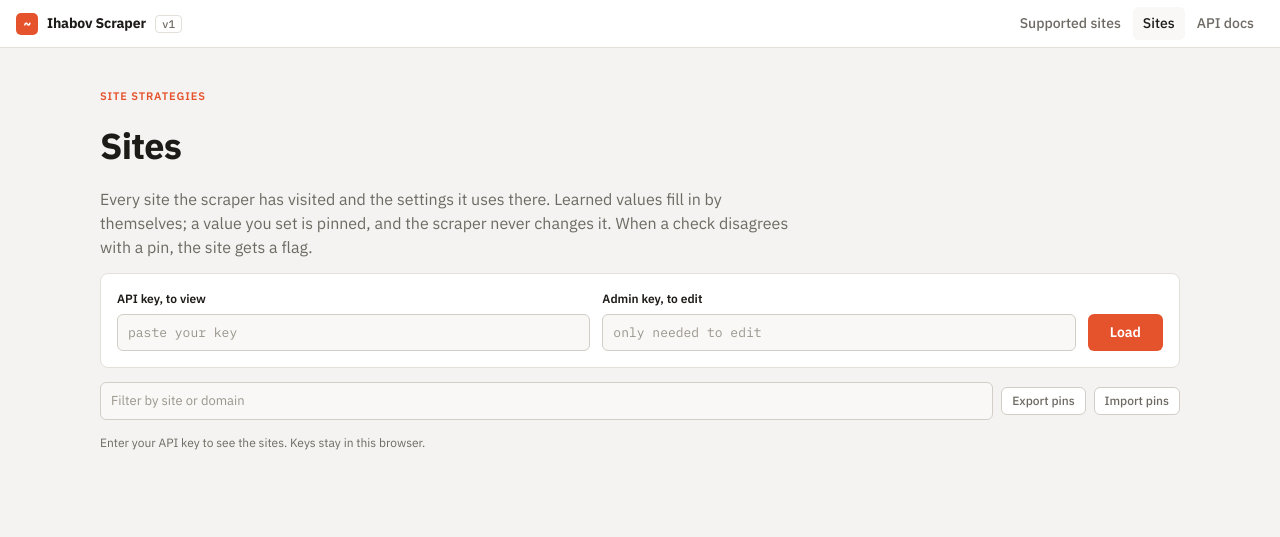
After one commit to ihabND/ihabov_universal_scraper, a FastAPI app: template scraper/web/templates/sites.html in a window 1280 px wide. The commit adds this page. Shown: the top 537 px of the page. Run offline with FastAPI, Linux system fonts and the light colour scheme; the template is opened without the code that fills it, so the values that code supplies are empty.

Commit message:
Sites page: read and edit every site's strategy
/sites lists every scraped site grouped by domain, with each setting's
value and where it came from (pinned, learned with date and evidence,
parser default, default), flags and last use. Viewing takes an API key;
pinning, unpinning, clearing flags and importing or exporting pins take
a key from the new ADMIN_KEYS setting. Pin dates are kept, and a flag
goes away when the pin it was about changes.

On Fly the strategies live on a volume mounted at /data.

Co-Authored-By: Claude Opus 5.5 <noreply@anthropic.com>

```diff
--- a/pyproject.toml
+++ b/pyproject.toml
@@ -52,4 +52,4 @@ known-first-party = ["scraper"]
 
 [tool.ruff.lint.flake8-bugbear]
 # FastAPI declares parameters with calls in default arguments; that is its intended use.
-extend-immutable-calls = ["fastapi.Form", "fastapi.Security", "fastapi.Depends"]
+extend-immutable-calls = ["fastapi.Body", "fastapi.Form", "fastapi.Security", "fastapi.Depends"]
--- a/scraper/app.py
+++ b/scraper/app.py
@@ -8,11 +8,12 @@ from fastapi.responses import JSONResponse
 from fastapi.staticfiles import StaticFiles
 
 from .api.routes import router as api_router
+from .api.sites import router as sites_router
 from .core.errors import ScrapeError
 from .core.service import Scraper
 from .fetchers import build_tiers
 from .net.guard import EgressGuard
-from .store import cache
+from .store import cache, strategies
 from .web.views import STATIC_DIR
 from .web.views import router as web_router
 
@@ -36,11 +37,13 @@ async def lifespan(app: FastAPI):
     finally:
         await app.state.scraper.stop()
         await cache.close()
+        strategies.close()
 
 
 app = FastAPI(title="Ihabov Universal Scraper", lifespan=lifespan, docs_url=None, redoc_url=None, openapi_url=None)
 app.mount("/static", StaticFiles(directory=STATIC_DIR), name="static")
 app.include_router(api_router)
+app.include_router(sites_router)
 app.include_router(web_router)
 
 
--- a/scraper/web/static/app.css
+++ b/scraper/web/static/app.css
@@ -183,6 +183,38 @@ pre.text { margin: 0; padding: 16px 18px; font: 13px/1.7 var(--sans); white-spac
 .codeblock .copy { position: absolute; top: 8px; right: 8px; }
 pre.code { margin: 0; padding: 14px 16px; padding-right: 70px; background: var(--panel); border: 1px solid var(--line); border-radius: 6px; font: 12.5px/1.6 var(--mono); overflow-x: auto; }
 
+/* ---- Sites page ----------------------------------------------------------------------------- */
+.strategies { padding-top: 40px; display: grid; gap: 14px; }
+.strategies h1 { font-size: clamp(28px, 4vw, 36px); font-weight: 700; letter-spacing: -0.02em; }
+.strategies h1 .count, .domain h2 .count { color: var(--muted); font-weight: 500; }
+.strategies .lede { font-size: 16px; color: var(--muted); margin: 0; max-width: 72ch; }
+.keys { display: grid; grid-template-columns: minmax(0, 1fr) minmax(0, 1fr) auto; gap: 12px; align-items: end; background: var(--panel); border: 1px solid var(--line); border-radius: 8px; padding: 16px; }
+.toolbar { display: flex; gap: 8px; align-items: center; }
+.toolbar .input { flex: 1; font-family: var(--sans); }
+.toolbar label.tool { cursor: pointer; }
+.hint.bad { color: var(--bad); }
+.domain { display: grid; gap: 6px; margin-top: 14px; }
+.domain h2 { font: 600 13px var(--mono); }
+.strategy { background: var(--panel); border: 1px solid var(--line); border-radius: 8px; }
+.strategy summary { display: flex; flex-wrap: wrap; align-items: center; gap: 6px 10px; padding: 10px 14px; cursor: pointer; list-style: none; }
+.strategy summary::-webkit-details-marker { display: none; }
+.strategy summary b { font: 500 13px var(--mono); }
+.strategy summary .meta { margin-left: auto; white-space: normal; }
+.tag.changed { color: var(--accent); border-color: var(--accent); }
+.tag.flag { color: #fff; background: var(--warn); border-color: var(--warn); }
+.strategy-body { padding: 0 14px 14px; display: grid; gap: 12px; }
+.strategy table { border-collapse: collapse; width: 100%; font-size: 13px; }
+.strategy th, .strategy td { text-align: left; padding: 6px 10px; border-bottom: 1px solid var(--line); vertical-align: top; }
+.strategy th { font-size: 11px; font-weight: 600; letter-spacing: .06em; text-transform: uppercase; color: var(--muted); background: var(--panel-2); }
+.strategy td:nth-child(2) { font: 12.5px var(--mono); overflow-wrap: anywhere; }
+.strategy tr.changed td:nth-child(2) { color: var(--accent); font-weight: 600; }
+.src { font-size: 12px; color: var(--muted); }
+.src.pinned { color: var(--fg); font-weight: 600; }
+.why { display: block; font-size: 12px; color: var(--muted); }
+.flags { margin: 0; padding: 10px 12px; list-style: none; background: #fdf4e3; border: 1px solid #f0d9a8; border-radius: 6px; display: grid; gap: 4px; font-size: 13px; }
+.strategy textarea.pins { resize: vertical; font-size: 12.5px; }
+.strategy-actions { display: flex; gap: 8px; }
+
 /* ---- Small screens: one column, the result right under the request -------------------------- */
 @media (max-width: 1100px) {
   .sites { grid-template-columns: 1fr; }
@@ -195,7 +227,7 @@ pre.code { margin: 0; padding: 14px 16px; padding-right: 70px; background: var(-
   .group:first-child { order: 1; }
   .right { order: 2; border-bottom: 1px solid var(--line); }
   .view { max-height: 70vh; }
-  .pair, .keypair { grid-template-columns: 1fr; }
+  .pair, .keypair, .keys { grid-template-columns: 1fr; }
   .topbar .hide-sm { display: none; }
   .docs { grid-template-columns: 1fr; gap: 20px; padding-top: 24px; }
   .docs .side { position: static; display: flex; flex-wrap: wrap; }
--- a/scraper/web/static/app.js
+++ b/scraper/web/static/app.js
@@ -1,5 +1,5 @@
-/* Front end for both pages: copy buttons on the docs page, and the workbench on the
-   home page, which calls GET /scrape directly and renders the result. */
+/* Front end for every page: copy buttons on the docs page, the Sites page, and the workbench on
+   the home page, which calls GET /scrape directly and renders the result. */
 (function () {
   "use strict";
 
@@ -48,6 +48,188 @@
       if (target) copyText(target.textContent, button);
     })
   );
+
+  // ---- Sites page: every site's strategy, read with the API key and edited with the admin key ----
+  if ($("#strategies")) return sitesPage();
+
+  function sitesPage() {
+    const keyInput = $("#key");
+    const adminInput = $("#admin-key");
+    const list = $("#sites");
+    const status = $("#sites-status");
+    const filter = $("#filter");
+    let groups = [];
+    keyInput.value = store.get("scraper-key") || "";
+    adminInput.value = store.get("scraper-admin-key") || "";
+
+    const say = (text, bad = false) => {
+      status.textContent = text;
+      status.classList.toggle("bad", bad);
+    };
+    const same = (a, b) => JSON.stringify(a) === JSON.stringify(b);
+    const show = (value) => {
+      if (Array.isArray(value)) return value.length ? value.join(", ") : "none";
+      if (value && typeof value === "object") {
+        const pairs = Object.entries(value);
+        return pairs.length ? pairs.map(([k, v]) => `${k}: ${v}`).join(", ") : "none";
+      }
+      return String(value);
+    };
+    const source = (row) =>
+      ({ pinned: `pinned ${row.at || ""}`, learned: `learned ${row.at}`, parser: "parser default" })[row.source] ||
+      "default";
+
+    async function call(method, path, body, admin = false) {
+      const headers = admin ? { "X-Admin-Key": adminInput.value.trim() } : { "X-API-Key": keyInput.value.trim() };
+      if (body !== undefined) headers["Content-Type"] = "application/json";
+      const response = await fetch(path, { method, headers, body: body === undefined ? undefined : JSON.stringify(body) });
+      const data = await response.json().catch(() => ({}));
+      if (!response.ok) throw new Error(typeof data.detail === "string" ? data.detail : `Error ${response.status}`);
+      return data;
+    }
+
+    function settingRow(row) {
+      const learned = row.learned;
+      let why = "";
+      if (learned && row.source === "learned") why = learned.evidence;
+      else if (learned && row.source === "pinned" && !same(learned.value, row.value))
+        why = `the scraper found ${show(learned.value)} (${learned.at}): ${learned.evidence}`;
+      const action =
+        row.source === "pinned" ? `<button class="linkbtn" type="button" data-unpin="${esc(row.name)}">unpin</button>`
+        : row.source === "learned" ? `<button class="linkbtn" type="button" data-pin="${esc(row.name)}">pin</button>`
+        : "";
+      return `<tr class="${same(row.value, row.default) ? "" : "changed"}">
+        <td><code>${esc(row.name)}</code></td>
+        <td>${esc(show(row.value))}</td>
+        <td><span class="src ${esc(row.source)}">${esc(source(row))}</span>${why ? `<span class="why">${esc(why)}</span>` : ""}</td>
+        <td>${action}</td></tr>`;
+    }
+
+    function siteCard(site) {
+      const start = site.settings.find((row) => row.name === "start");
+      const changed = site.settings.filter((row) => row.name !== "start" && !same(row.value, row.default)).length;
+      const flags = Object.entries(site.flags);
+      const last = site.last.at
+        ? `${site.last.status} ${site.last.route === "-" ? "failed" : "via " + site.last.route}, ${site.last.seconds} s, ${site.last.at}`
+        : "not scraped yet";
+      return `<details class="strategy" data-site="${esc(site.site)}">
+        <summary>
+          <b>${esc(site.site)}</b>
+          <span class="tag">start: ${esc(start.value)} · ${esc(source(start))}</span>
+          ${changed ? `<span class="tag changed">${changed} changed</span>` : ""}
+          ${flags.length ? `<span class="tag flag">⚑ ${flags.length}</span>` : ""}
+          <span class="meta">last: ${esc(last)} · ${site.requests} requests, ${site.ok} ok</span>
+        </summary>
+        <div class="strategy-body">
+          ${flags.length ? `<ul class="flags">${flags
+            .map(([name, flag]) => `<li>⚑ ${esc(flag.at)}: <b>${esc(name)}</b>: ${esc(flag.seen)}. You pinned ${esc(show(site.pins[name]))}.</li>`)
+            .join("")}</ul>` : ""}
+          <div class="tablewrap"><table>
+            <tr><th>Setting</th><th>Value</th><th>Source</th><th></th></tr>
+            ${site.settings.map(settingRow).join("")}
+          </table></div>
+          <label class="field"><span>Pins as JSON: add a setting to pin it, remove it to unpin</span>
+            <textarea class="input pins" rows="4" spellcheck="false">${esc(JSON.stringify(site.pins, null, 2))}</textarea>
+          </label>
+          <div class="strategy-actions">
+            <button class="tool" type="button" data-save>Save pins</button>
+            ${flags.length ? `<button class="tool" type="button" data-clear>Clear flags</button>` : ""}
+          </div>
+        </div>
+      </details>`;
+    }
+
+    function render() {
+      const needle = filter.value.trim().toLowerCase();
+      const open = new Set($$("details.strategy[open]", list).map((card) => card.dataset.site));
+      const shown = groups
+        .map((group) => ({
+          ...group,
+          sites: group.sites.filter((site) => !needle || site.site.includes(needle) || group.domain.includes(needle)),
+        }))
+        .filter((group) => group.sites.length);
+      list.innerHTML = shown.length
+        ? shown.map((group) => `<section class="domain"><h2>${esc(group.domain)} <span class="count">${group.sites.length}</span></h2>${group.sites.map(siteCard).join("")}</section>`).join("")
+        : groups.length ? `<p class="hint">No site matches the filter.</p>` : "";
+      $$("details.strategy", list).forEach((card) => (card.open = open.has(card.dataset.site)));
+      const total = groups.reduce((n, group) => n + group.sites.length, 0);
+      $("#site-count").textContent = total ? `· ${total}` : "";
+    }
+
+    async function load() {
+      for (const [input, name] of [[keyInput, "scraper-key"], [adminInput, "scraper-admin-key"]]) {
+        const value = input.value.trim();
+        value ? store.set(name, value) : store.remove(name);
+      }
+      say("Loading…");
+      try {
+        groups = await call("GET", "/api/sites");
+        render();
+        say(groups.length ? "Click a site for every setting. Pinned values win over learned ones, which win over the defaults." : "No sites yet: scrape something on the workbench first.");
+      } catch (e) {
+        say(e.message, true);
+      }
+    }
+
+    async function change(method, path, body, done) {
+      try {
+        await call(method, path, body, true);
+        await load();
+        say(done);
+      } catch (e) {
+        say(e.message, true);
+      }
+    }
+
+    list.addEventListener("click", (event) => {
+      const button = event.target.closest("button");
+      const card = button && button.closest("details.strategy");
+      if (!card) return;
+      const name = card.dataset.site;
+      const site = groups.flatMap((group) => group.sites).find((s) => s.site === name);
+      const path = `/api/sites/${encodeURIComponent(name)}`;
+      if (button.dataset.clear !== undefined) return change("DELETE", `${path}/flags`, undefined, `Cleared the flags of ${name}.`);
+      let pins = { ...site.pins };
+      if (button.dataset.unpin) delete pins[button.dataset.unpin];
+      else if (button.dataset.pin) pins[button.dataset.pin] = site.settings.find((row) => row.name === button.dataset.pin).value;
+      else if (button.dataset.save !== undefined) {
+        try {
+          pins = JSON.parse($("textarea", card).value.trim() || "{}");
+        } catch (e) {
+          return say("The pins are not valid JSON.", true);
+        }
+      } else return;
+      change("PUT", `${path}/pins`, { pins }, `Saved the pins of ${name}.`);
+    });
+
+    $("#keys").addEventListener("submit", (event) => {
+      event.preventDefault();
+      load();
+    });
+    filter.addEventListener("input", render);
+    $("#export").addEventListener("click", async () => {
+      try {
+        const pins = await call("GET", "/api/sites/export", undefined, true);
+        download(JSON.stringify(pins, null, 2), "site-pins.json", "application/json");
+        say(`Exported the pins of ${Object.keys(pins).length} sites.`);
+      } catch (e) {
+        say(e.message, true);
+      }
+    });
+    $("#import").addEventListener("change", async (event) => {
+      const file = event.target.files[0];
+      event.target.value = "";
+      if (!file) return;
+      let data;
+      try {
+        data = JSON.parse(await file.text());
+      } catch (e) {
+        return say("That file is not valid JSON.", true);
+      }
+      change("POST", "/api/sites/import", data, `Imported the pins of ${Object.keys(data).length} sites.`);
+    });
+    if (keyInput.value) load();
+  }
 
   const form = $("#scrape-form");
   if (!form) return; // everything below is the workbench on the home page
--- a/scraper/web/templates/base.html
+++ b/scraper/web/templates/base.html
@@ -16,6 +16,7 @@
     <a class="mark" href="/"><i aria-hidden="true">~</i>Ihabov Scraper<small>v1</small></a>
     <nav>
       <a class="hide-sm" href="/docs#json">Supported sites</a>
+      <a href="/sites" {% if page == "sites" %}aria-current="page"{% endif %}>Sites</a>
       <a href="/docs" {% if page == "docs" %}aria-current="page"{% endif %}>API docs</a>
     </nav>
   </header>
--- a/scraper/web/templates/docs.html
+++ b/scraper/web/templates/docs.html
@@ -46,7 +46,7 @@
           </tr>
           <tr>
             <td><code>browser</code></td><td>string</td><td>No</td>
-            <td><code>auto</code> (default): fetch the page normally; if the site blocks it (a bot check, or status <code>202</code>, <code>403</code>, <code>406</code>, <code>429</code> or <code>503</code>), try again with a Safari fingerprint, then with a real headless browser. The browser is also used when a page comes back nearly empty because JavaScript builds it, and with <code>mode=json</code> when a page that loaded fine doesn't contain the expected data (an error page like a <code>404</code> is not retried). What worked is remembered per site for a day, so the next request starts there.<br><code>never</code>: don't use the browser.<br><code>always</code>: go straight to the browser, for sites you know need it. Slower: a few seconds per page.</td>
+            <td><code>auto</code> (default): fetch the page normally; if the site blocks it (a bot check, or status <code>202</code>, <code>403</code>, <code>406</code>, <code>429</code> or <code>503</code>), try again with a Safari fingerprint, then with a real headless browser. The browser is also used when a page comes back nearly empty because JavaScript builds it, and with <code>mode=json</code> when a page that loaded fine doesn't contain the expected data (an error page like a <code>404</code> is not retried). What worked is kept per site, so the next request starts there (see <a href="/sites">Sites</a>).<br><code>never</code>: don't use the browser.<br><code>always</code>: go straight to the browser, for sites you know need it. Slower: a few seconds per page.</td>
           </tr>
         </table>
       </div>
--- /dev/null
+++ b/scraper/web/templates/sites.html
@@ -0,0 +1,30 @@
+{% extends "base.html" %}
+{% set page = "sites" %}
+{% block title %}Sites · Ihabov Scraper{% endblock %}
+{% block content %}
+<div class="page">
+  <div class="strategies" id="strategies">
+    <span class="eyebrow">Site strategies</span>
+    <h1>Sites <span class="count" id="site-count"></span></h1>
+    <p class="lede">Every site the scraper has visited and the settings it uses there. Learned values fill in by themselves; a value you set is pinned, and the scraper never changes it. When a check disagrees with a pin, the site gets a flag.</p>
+
+    <form class="keys" id="keys">
+      <label class="field"><span>API key, to view</span>
+        <input class="input" id="key" type="password" autocomplete="off" placeholder="paste your key">
+      </label>
+      <label class="field"><span>Admin key, to edit</span>
+        <input class="input" id="admin-key" type="password" autocomplete="off" placeholder="only needed to edit">
+      </label>
+      <button class="run" type="submit">Load</button>
+    </form>
+
+    <div class="toolbar">
+      <input class="input" id="filter" type="search" placeholder="Filter by site or domain" aria-label="Filter">
+      <button class="tool" type="button" id="export">Export pins</button>
+      <label class="tool">Import pins<input type="file" id="import" accept="application/json,.json" hidden></label>
+    </div>
+    <p class="hint" id="sites-status" role="status">Enter your API key to see the sites. Keys stay in this browser.</p>
+    <div id="sites"></div>
+  </div>
+</div>
+{% endblock %}
--- a/scraper/web/views.py
+++ b/scraper/web/views.py
@@ -51,6 +51,12 @@ async def index(request: Request, url: str = "", mode: str = "html", browser: st
     return templates.TemplateResponse(request, "index.html", context)
 
 
+@router.get("/sites", response_class=HTMLResponse)
+async def sites(request: Request):
+    """The data comes from /api/sites, read with the key kept in this browser."""
+    return templates.TemplateResponse(request, "sites.html")
+
+
 @router.get("/docs", response_class=HTMLResponse)
 async def docs(request: Request):
     return templates.TemplateResponse(request, "docs.html", {"parsers": PARSERS})
```
Also changed, not shown: fly.toml (+8 -0 lines), scraper/api/deps.py (+11 -3 lines), scraper/api/sites.py (added, +92 -0 lines), scraper/store/strategies.py (+15 -5 lines), tests/conftest.py (+1 -0 lines), tests/test_api.py (+14 -1 lines), README.md.
